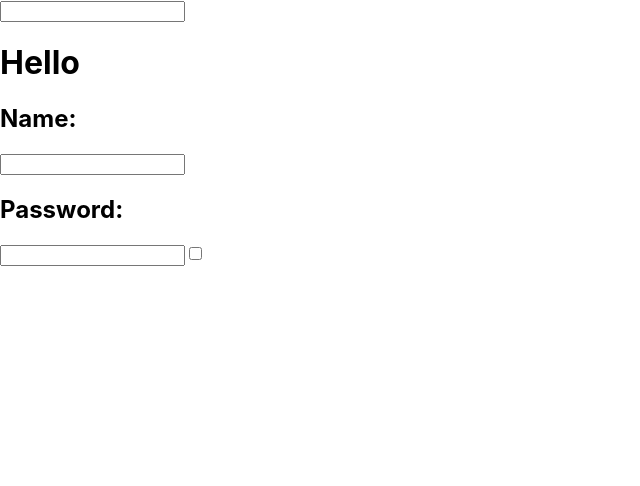
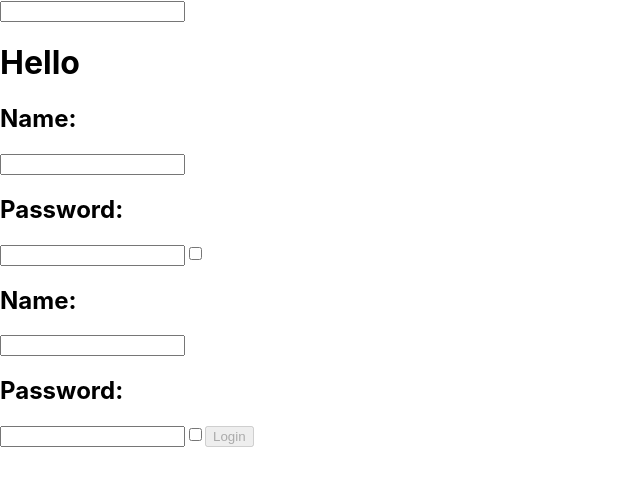
Before and after one commit to Gabriel1470/React-esercizi, a React (Create React App) app: page / in a window 1280 px wide. Shown: the top 486 px of the page, without its empty margins (0-640 px from the left). Built offline with nearby package versions, Linux system fonts and the light colour scheme.

Commit message:
forms 03

```diff
--- a/src/App.js
+++ b/src/App.js
@@ -1,5 +1,6 @@
 import { InteractiveWelcome } from "./component/InteractiveWelcome";
 import { Login } from "./component/Login";
+import { LoginBTN } from "./component/LoginBTN";
 
 
 function App() {
@@ -7,6 +8,7 @@ function App() {
     <div>
     <InteractiveWelcome/>
     <Login/>
+    <LoginBTN/>
     </div>
   );
 }
--- /dev/null
+++ b/src/component/LoginBTN.jsx
@@ -0,0 +1,44 @@
+import React from "react";
+
+
+
+export class LoginBTN extends React.Component{
+state = {
+  username: '',
+  password: '',
+  remember: false,
+  login: true
+
+}
+
+imputHandler=(event)=>{
+  const name = event.target.name
+  const value = event.target.value
+  const remember = event.target.checked
+  const type = event.target.type
+
+
+this.setState({
+  [name] : type === 'checkbox' ? remember : value,
+  login:this.state.username !== '' || this.state.password !== '' ? false : true
+})
+}
+
+onLogin=()=>{
+  console.log(this.state)
+}
+
+  render(){
+    return(
+   <div>
+<h2>Name:</h2>
+<input type="text" name="username" value={this.state.username} onChange={this.imputHandler}/>
+<h2>Password:</h2>
+<input type="password" name="password" value={this.state.password} onChange={this.imputHandler} />
+<input type="checkbox" name="remember" value={this.state.remember} onChange={this.imputHandler} />
+<button type='submit' disabled={this.state.login} onClick={this.onLogin}>Login</button>
+
+   </div>
+    )
+  }
+}
```
